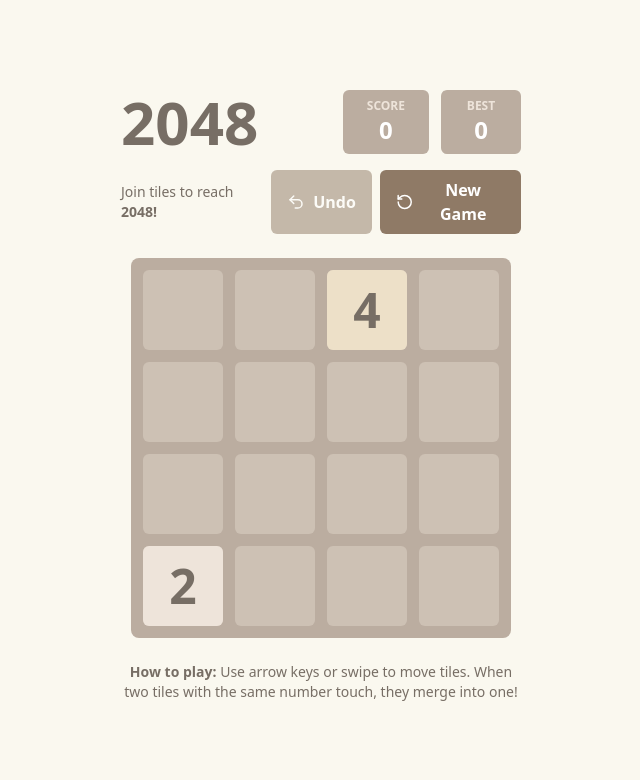
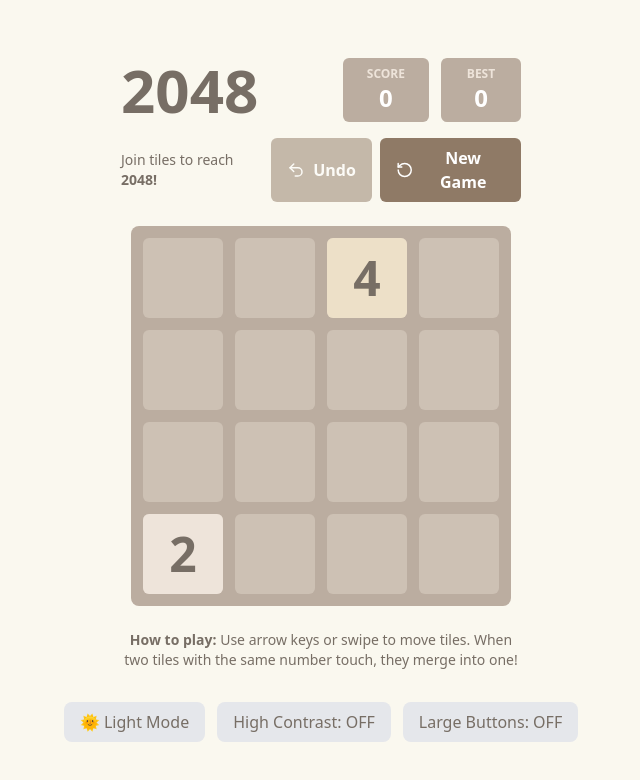
Before and after one commit to vinisha1014/two-zero-four-eight, a React (Vite) app: page / in a window 1280 px wide. Shown: the top 780 px of the page, without its empty margins (319-959 px from the left). Built offline with nearby package versions, Linux system fonts and the light colour scheme.

Commit message:
Feature Request: Add Accessibility Features and Theme Switcher #4

```diff
--- a/src/App.tsx
+++ b/src/App.tsx
@@ -4,6 +4,8 @@
 import Grid from './components/Grid';
 import Header from './components/Header';
 import GameOverlay from './components/GameOverlay';
+import { ThemeProvider, useTheme } from './context/ThemeController';
+import ThemeSwitcher from './components/ThemeSwitcher';
 
 /**
  * Game component - Main game interface
@@ -36,12 +38,30 @@
 /**
  * App component - Root component with providers
  */
+
+function AppContent() {
+  const { theme } = useTheme();
+
+  return (
+    <div
+      className={`min-h-screen w-full flex flex-col items-center justify-center transition-all duration-300 ${
+        theme === "dark"
+          ? "bg-gray-900 text-white"
+          : "bg-[#faf8ef] text-[#776e65]"
+      }`}
+    >
+      <Game />
+      <ThemeSwitcher />
+    </div>
+  );
+}
+
+
 function App() {
   return (
+    <ThemeProvider>
     <GameProvider>
-      <div className="min-h-screen flex items-center justify-center py-8 px-4">
-        <Game />
-      </div>
+      <AppContent/>
       {/* TODO: Add theme switcher (dark mode, colorblind mode) */}
       {/* TODO: Add AI auto-player mode */}
       {/* TODO: Add leaderboard integration with Supabase */}
@@ -49,6 +69,7 @@
       {/* TODO: Add different board sizes (3x3, 5x5, 6x6) */}
       {/* TODO: Add achievements system */}
     </GameProvider>
+    </ThemeProvider>
   );
 }
 
--- /dev/null
+++ b/src/components/ThemeSwitcher.tsx
@@ -0,0 +1,45 @@
+"use client";
+import { useTheme } from "../context/ThemeController";
+
+export default function ThemeSwitcher() {
+  const {
+    theme,
+    highContrast,
+    largeButtons,
+    toggleTheme,
+    toggleContrast,
+    toggleLargeButtons,
+  } = useTheme();
+
+  return (
+    <div
+      className="flex gap-3 mt-6 justify-center items-center"
+      role="group"
+      aria-label="Accessibility and Theme Controls"
+    >
+      <button
+        onClick={toggleTheme}
+        className="px-4 py-2 rounded-lg bg-gray-200 dark:bg-gray-700 focus:outline-none focus:ring-2 focus:ring-blue-500"
+        aria-pressed={theme === "dark"}
+      >
+        {theme === "light" ? "🌞 Light Mode" : "🌙 Dark Mode"}
+      </button>
+
+      <button
+        onClick={toggleContrast}
+        className="px-4 py-2 rounded-lg bg-gray-200 dark:bg-gray-700 focus:outline-none focus:ring-2 focus:ring-blue-500"
+        aria-pressed={highContrast}
+      >
+        {highContrast ? "High Contrast: ON" : "High Contrast: OFF"}
+      </button>
+
+      <button
+        onClick={toggleLargeButtons}
+        className="px-4 py-2 rounded-lg bg-gray-200 dark:bg-gray-700 focus:outline-none focus:ring-2 focus:ring-blue-500"
+        aria-pressed={largeButtons}
+      >
+        {largeButtons ? "Large Buttons: ON" : "Large Buttons: OFF"}
+      </button>
+    </div>
+  );
+}
--- /dev/null
+++ b/src/context/ThemeController.tsx
@@ -0,0 +1,86 @@
+"use client";
+import  {
+  createContext,
+  useContext,
+  useEffect,
+  useState,
+  ReactNode,
+} from "react";
+
+type ThemeContextType = {
+  theme: "light" | "dark";
+  highContrast: boolean;
+  largeButtons: boolean;
+  toggleTheme: () => void;
+  toggleContrast: () => void;
+  toggleLargeButtons: () => void;
+};
+
+const ThemeContext = createContext<ThemeContextType | undefined>(undefined);
+
+export function ThemeProvider({ children }: { children: ReactNode }) {
+  const [theme, setTheme] = useState<"light" | "dark">("light");
+  const [highContrast, setHighContrast] = useState(false);
+  const [largeButtons, setLargeButtons] = useState(false);
+
+  // Default system theme detection
+  const getSystemTheme = (): "light" | "dark" => {
+    if (typeof window === "undefined") return "light";
+    return window.matchMedia("(prefers-color-scheme: dark)").matches
+      ? "dark"
+      : "light";
+  };
+
+  // Load saved preferences
+  useEffect(() => {
+    const savedTheme =
+      (localStorage.getItem("theme") as "light" | "dark") || getSystemTheme();
+    const savedContrast = localStorage.getItem("highContrast") === "true";
+    const savedLargeButtons = localStorage.getItem("largeButtons") === "true";
+
+    setTheme(savedTheme);
+    setHighContrast(savedContrast);
+    setLargeButtons(savedLargeButtons);
+  }, []);
+
+  // Save preferences
+  useEffect(() => {
+    localStorage.setItem("theme", theme);
+    localStorage.setItem("highContrast", String(highContrast));
+    localStorage.setItem("largeButtons", String(largeButtons));
+  }, [theme, highContrast, largeButtons]);
+
+  const toggleTheme = () =>
+    setTheme((prev) => (prev === "light" ? "dark" : "light"));
+  const toggleContrast = () => setHighContrast((prev) => !prev);
+  const toggleLargeButtons = () => setLargeButtons((prev) => !prev);
+
+  const value: ThemeContextType = {
+    theme,
+    highContrast,
+    largeButtons,
+    toggleTheme,
+    toggleContrast,
+    toggleLargeButtons,
+  };
+
+  return (
+    <ThemeContext.Provider value={value}>
+      <div
+        className={`${theme} ${
+          highContrast ? "contrast-[1.5]" : ""
+        } ${largeButtons ? "large-buttons" : ""}`}
+      >
+        {children}
+      </div>
+    </ThemeContext.Provider>
+  );
+}
+
+export const useTheme = (): ThemeContextType => {
+  const context = useContext(ThemeContext);
+  if (!context) {
+    throw new Error("useTheme must be used within a ThemeProvider");
+  }
+  return context;
+};
--- a/src/index.css
+++ b/src/index.css
@@ -40,3 +40,32 @@
     animation: tile-merge 200ms ease-in-out;
   }
 }
+
+
+/* Base light/dark mode styles */
+:root {
+  --bg-color: #faf8ef;
+  --text-color: #776e65;
+}
+
+.dark {
+  --bg-color: #1e1e1e;
+  --text-color: #faf8ef;
+}
+
+body {
+  background-color: var(--bg-color);
+  color: var(--text-color);
+  transition: background 0.3s, color 0.3s;
+}
+
+/* High contrast mode */
+.contrast-\[1\.5\] {
+  filter: contrast(1.5);
+}
+
+/* Large buttons */
+.large-buttons button {
+  padding: 1rem 1.5rem !important;
+  font-size: 1.125rem !important;
+}
--- a/tailwind.config.js
+++ b/tailwind.config.js
@@ -1,5 +1,6 @@
 /** @type {import('tailwindcss').Config} */
 export default {
+  darkMode: "class",
   content: ['./index.html', './src/**/*.{js,ts,jsx,tsx}'],
   theme: {
     extend: {},
```
